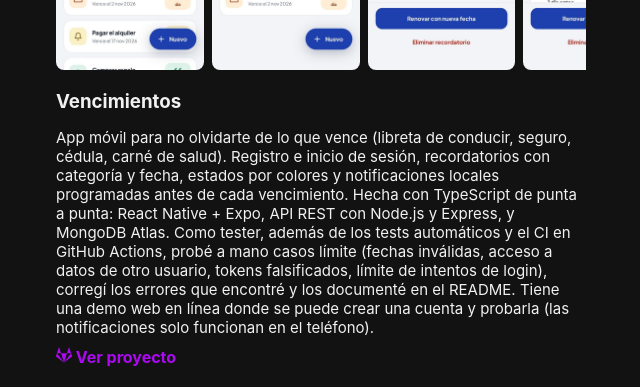
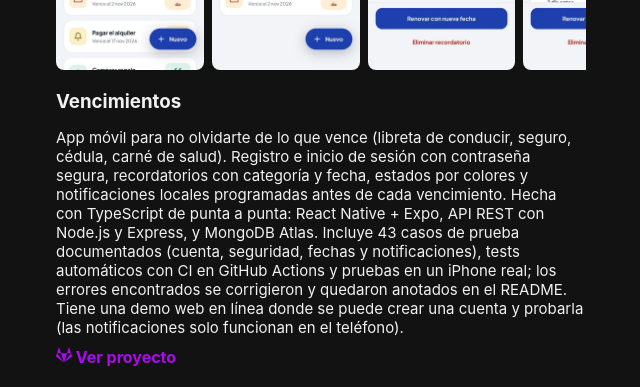
Before and after one commit to ErikaHolzm/portfolio, a React (Create React App) app: page / in a window 1280 px wide. Shown: the part 1720-2107 px from the top of the page, without its empty margins (319-959 px from the left). Built offline with nearby package versions, Linux system fonts and the light colour scheme.

Commit message:
edito texto de app

```diff
--- a/src/components/Proyectos.jsx
+++ b/src/components/Proyectos.jsx
@@ -26,7 +26,7 @@ function Proyectos() {
     {
       nombre: "Vencimientos",
       descripcion:
-        "App móvil para no olvidarte de lo que vence (libreta de conducir, seguro, cédula, carné de salud). Registro e inicio de sesión, recordatorios con categoría y fecha, estados por colores y notificaciones locales programadas antes de cada vencimiento. Hecha con TypeScript de punta a punta: React Native + Expo, API REST con Node.js y Express, y MongoDB Atlas. Como tester, además de los tests automáticos y el CI en GitHub Actions, probé a mano casos límite (fechas inválidas, acceso a datos de otro usuario, tokens falsificados, límite de intentos de login), corregí los errores que encontré y los documenté en el README. Tiene una demo web en línea donde se puede crear una cuenta y probarla (las notificaciones solo funcionan en el teléfono).",
+        "App móvil para no olvidarte de lo que vence (libreta de conducir, seguro, cédula, carné de salud). Registro e inicio de sesión con contraseña segura, recordatorios con categoría y fecha, estados por colores y notificaciones locales programadas antes de cada vencimiento. Hecha con TypeScript de punta a punta: React Native + Expo, API REST con Node.js y Express, y MongoDB Atlas. Incluye 43 casos de prueba documentados (cuenta, seguridad, fechas y notificaciones), tests automáticos con CI en GitHub Actions y pruebas en un iPhone real; los errores encontrados se corrigieron y quedaron anotados en el README. Tiene una demo web en línea donde se puede crear una cuenta y probarla (las notificaciones solo funcionan en el teléfono).",
       enlace: "https://vencimientos-demo.vercel.app",
       capturasMovil: true,
       imagenes: [
--- a/src/components/SobreMi.jsx
+++ b/src/components/SobreMi.jsx
@@ -7,7 +7,7 @@ function SobreMi() {
         <h2>Sobre mí</h2>
 
       <p>
-      ¡Hola! Soy Erika Holzmann, Tester y Desarrolladora Full Stack, con enfoque en la calidad del software y la experiencia del usuario. Realizo pruebas funcionales, testing exploratorio y diseño de casos de prueba, detectando y documentando errores para asegurar aplicaciones estables y confiables. Cuento con conocimientos en desarrollo web y móvil utilizando tecnologías como Node.js, Express, React, React Native, TypeScript, Vue.js, MySQL, Mongo, Docker, Python, Flask, CSS, Javascript, lo que me permite comprender en profundidad los sistemas que pruebo y colaborar de forma efectiva con equipos de desarrollo. En mi proyecto Vencimientos desarrollé una app móvil completa y documenté 42 casos de prueba, con tests automáticos y CI en GitHub Actions. Me caracterizo por el compromiso, la atención al detalle y la adaptabilidad a distintos entornos y desafíos.
+      ¡Hola! Soy Erika Holzmann, Tester y Desarrolladora Full Stack, con enfoque en la calidad del software y la experiencia del usuario. Realizo pruebas funcionales, testing exploratorio y diseño de casos de prueba, detectando y documentando errores para asegurar aplicaciones estables y confiables. Cuento con conocimientos en desarrollo web y móvil utilizando tecnologías como Node.js, Express, React, React Native, TypeScript, Vue.js, MySQL, Mongo, Docker, Python, Flask, CSS, Javascript, lo que me permite comprender en profundidad los sistemas que pruebo y colaborar de forma efectiva con equipos de desarrollo. En mi proyecto Vencimientos, una app móvil completa, trabajé la parte de calidad: 43 casos de prueba documentados, tests automáticos y CI en GitHub Actions. Me caracterizo por el compromiso, la atención al detalle y la adaptabilidad a distintos entornos y desafíos.
       </p>
 
 
```
